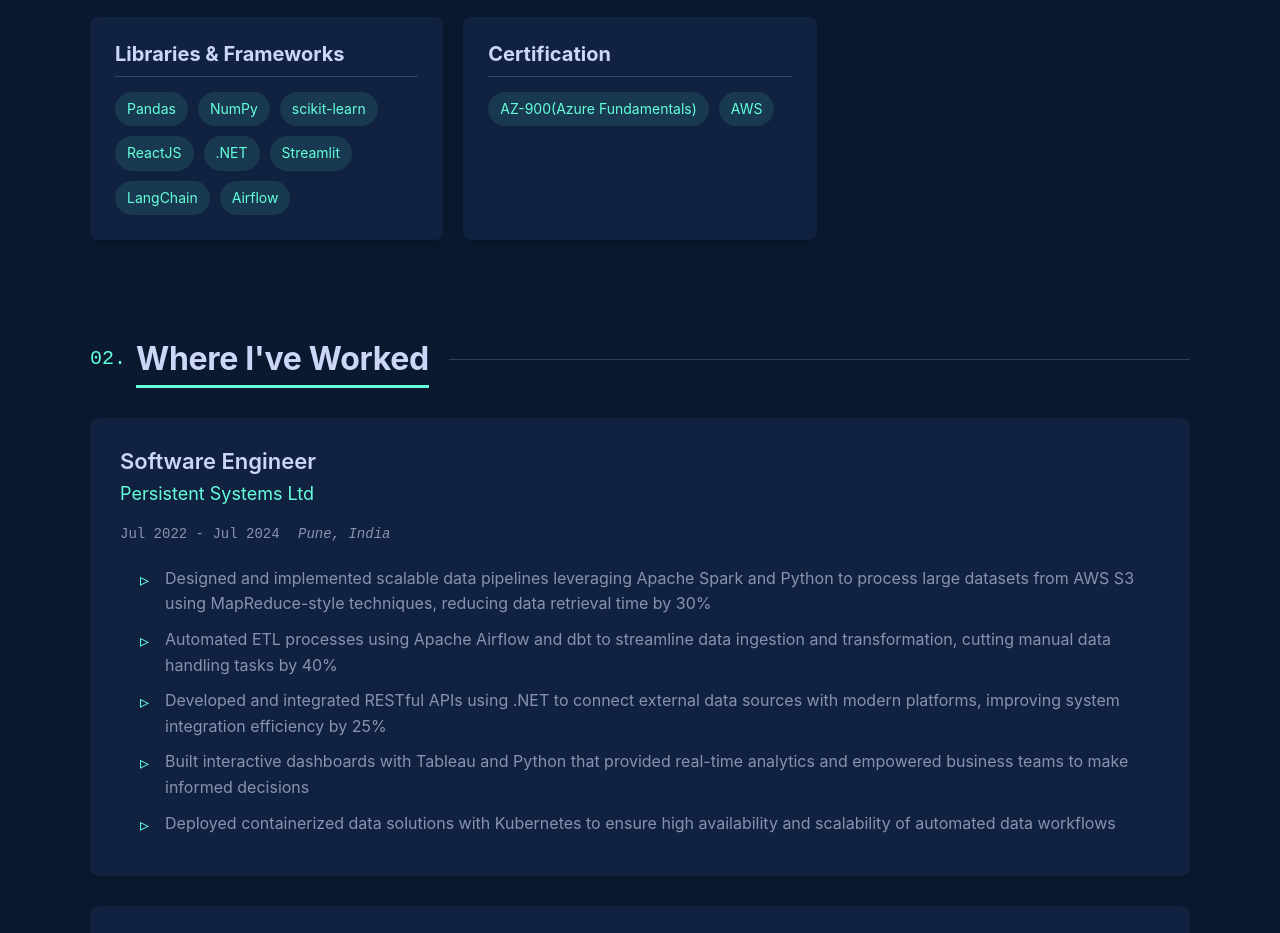
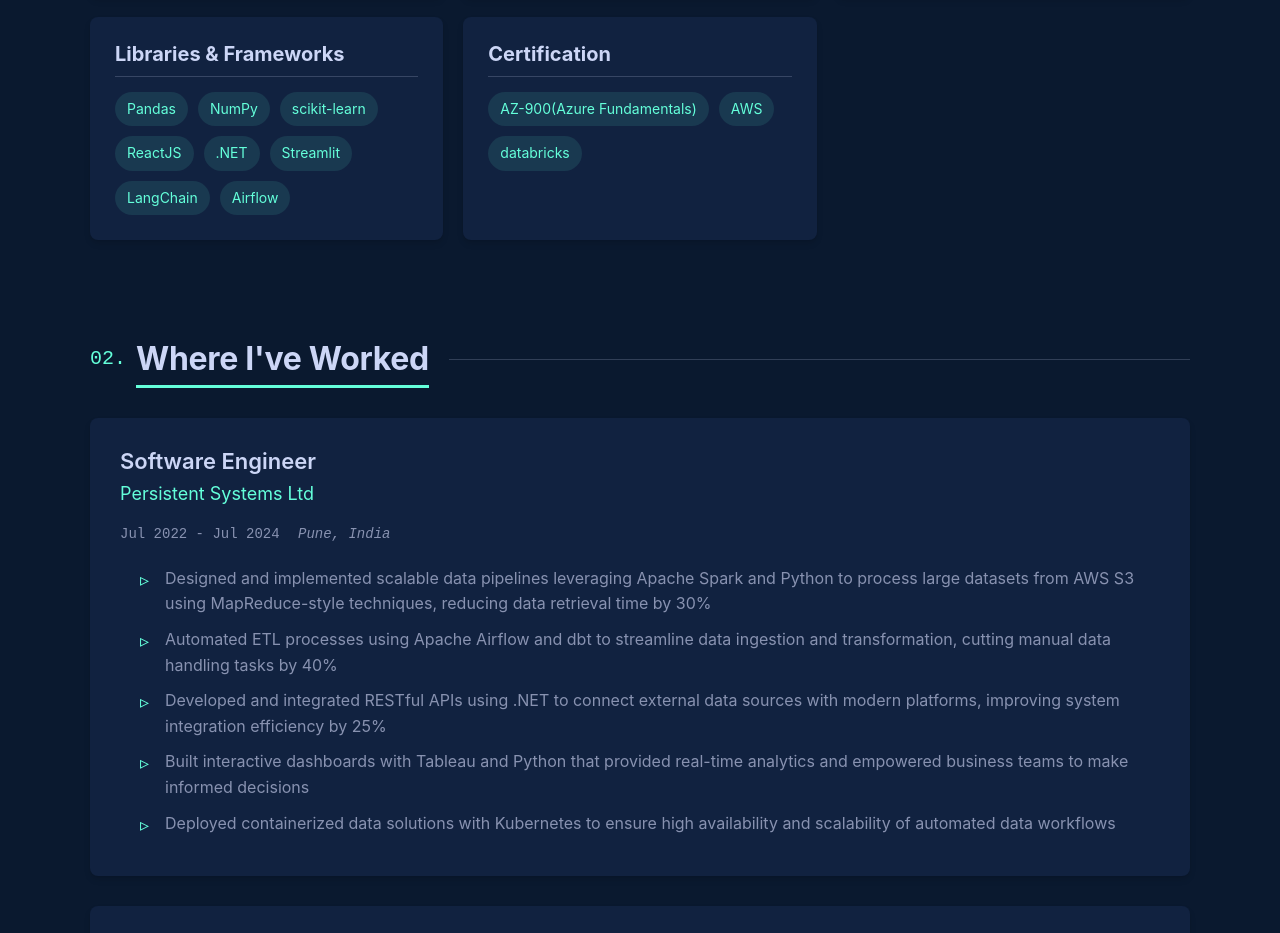
Before and after one commit to BotFolio-Builder/pppp, a plain HTML site: page index.html in a window 1280 px wide. Shown: the part 2622-3555 px from the top of the page. Drawn offline with Linux system fonts and the light colour scheme.

Commit message:
Update portfolio page

```diff
--- a/index.html
+++ b/index.html
@@ -984,6 +984,8 @@
 
                                 <span class="skill-tag">AWS</span>
 
+                                <span class="skill-tag">databricks</span>
+
                             </div>
                         </div>
 
```
